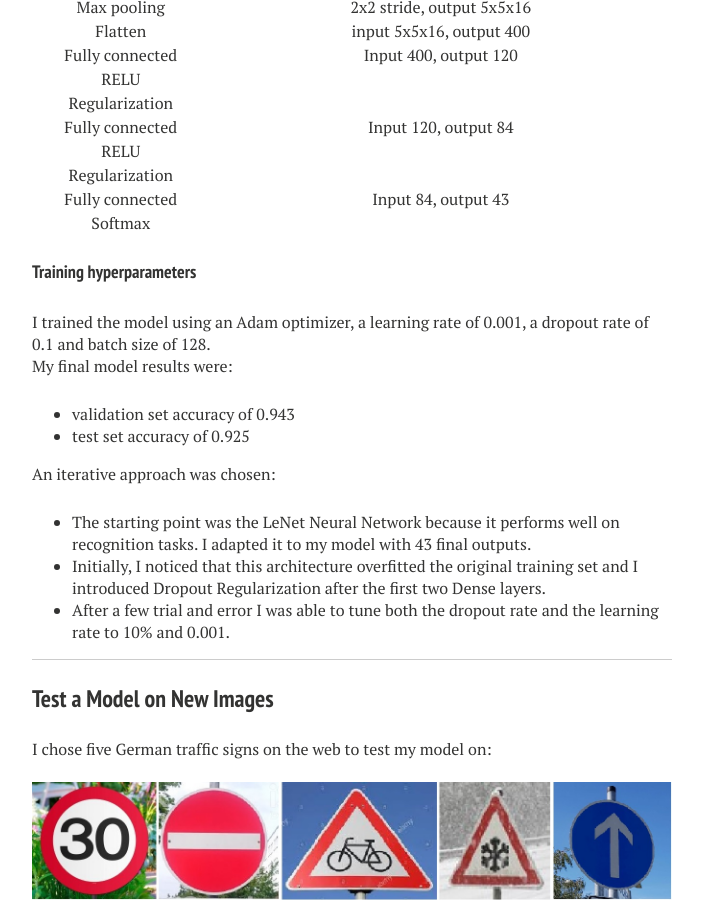
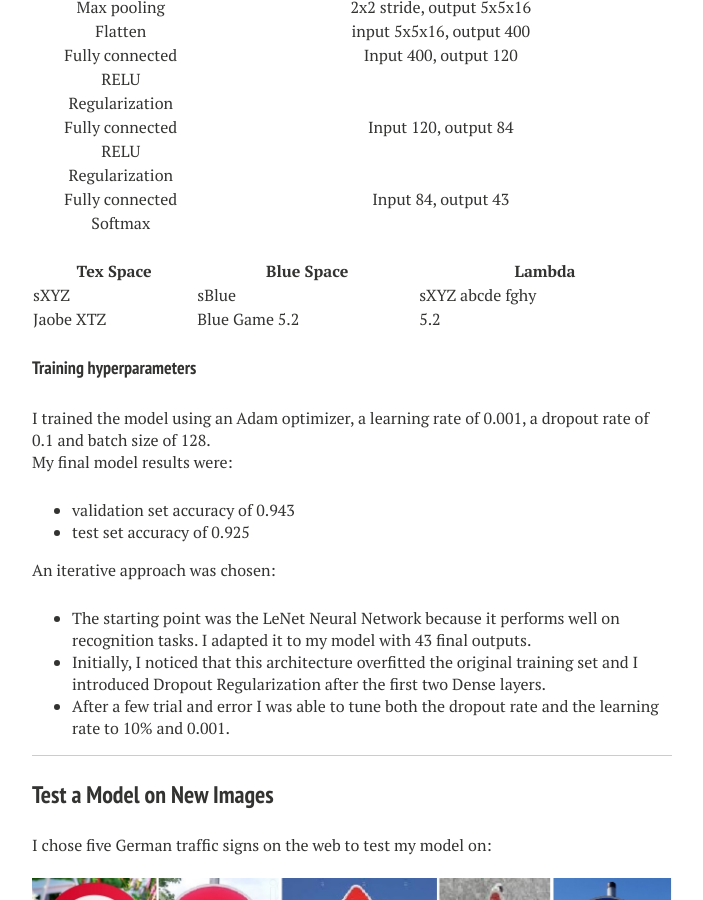
Before and after one commit to IacopomC/iacopomc.github.io, a Jekyll site: the page built from _projects/2020-07-25-traffic-sign-classifier-project.md, in a window 1280 px wide and 900 px high, scrolled down 3473 px. Shown: the whole window, without its empty margins (288-991 px from the left). Built offline with Jekyll 4.4.1, drawn with Linux system fonts in a browser that asks for light colours; nearby versions of some CDN libraries.

Commit message:
Try new table

```diff
--- a/_projects/2020-07-25-traffic-sign-classifier-project.md
+++ b/_projects/2020-07-25-traffic-sign-classifier-project.md
@@ -143,6 +143,12 @@ As a last step, I shuffled the training set otherwise the ordering of the data m
 | Fully connected		| Input 84, output 43	|
 | Softmax				|         									|
 
+{:class="table table-bordered"}
+| Tex Space     | Blue Space        | Lambda            |
+|-------------- |----------------   |------------------ |
+| sXYZ          | sBlue             | sXYZ abcde fghy   |
+| Jaobe XTZ     | Blue Game 5.2     | 5.2               |
+
 #### Training hyperparameters
 
 I trained the model using an Adam optimizer, a learning rate of 0.001, a dropout rate of 0.1 and batch size of 128.
```
